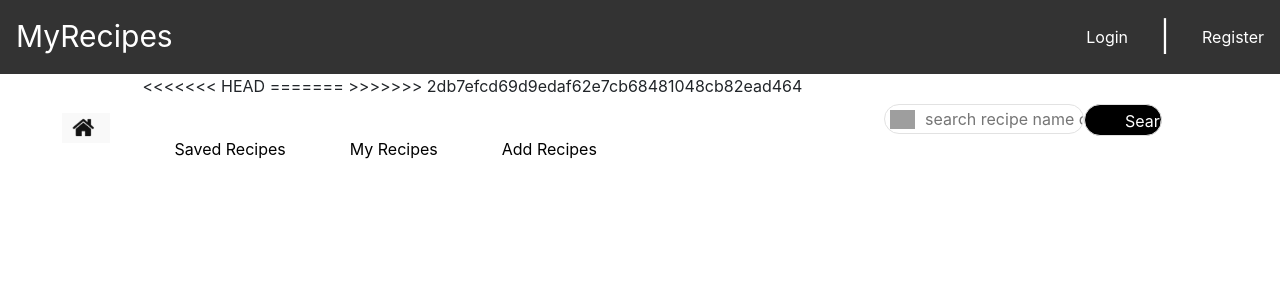
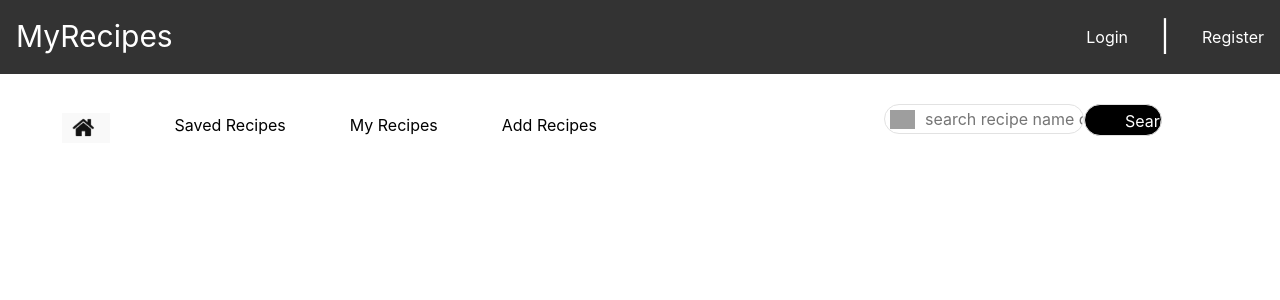
Before and after one commit to 2253612C/ITECHGroupProject, a Django app: page / in a window 1280 px wide. Shown: the top 300 px of the page. Run offline with Django 3.2, Linux system fonts and the light colour scheme; parts of the project's set-up code (start-up, migrations or seed data) failed here and were passed over; some libraries are stand-ins or nearby versions; grey boxes are pictures that could not be loaded.

Commit message:
fixed merge bug

```diff
--- a/templates/recipeSite/base.html
+++ b/templates/recipeSite/base.html
@@ -37,17 +37,13 @@
                 <button><img src="{% static 'images/search.jpg' %}" alt="Picture of search" height="30"></button>
                 <input type="text" placeholder="search recipe name or ingredients" name="" id="" value="" />
             </li>-->
-<<<<<<< HEAD
 
-=======
             <li class="search">
                 <form action="{% url 'recipeSite:haystack_search' %}" method="get">
                     <input type="text" name="q" placeholder="search recipe name or ingredients">
                     <input type="submit" id="search" value="Search">
                 </form>
             </li>
-
->>>>>>> 2db7efcd69d9edaf62e7cb68481048cb82ead464
 
             <li class="menu"><a href="{% url 'browseRecipes' %}" target="-blank" title="home"><img
                         src="{% static 'images/home.jpg' %}" alt="Picture of home" height="30"></a></li>
```
